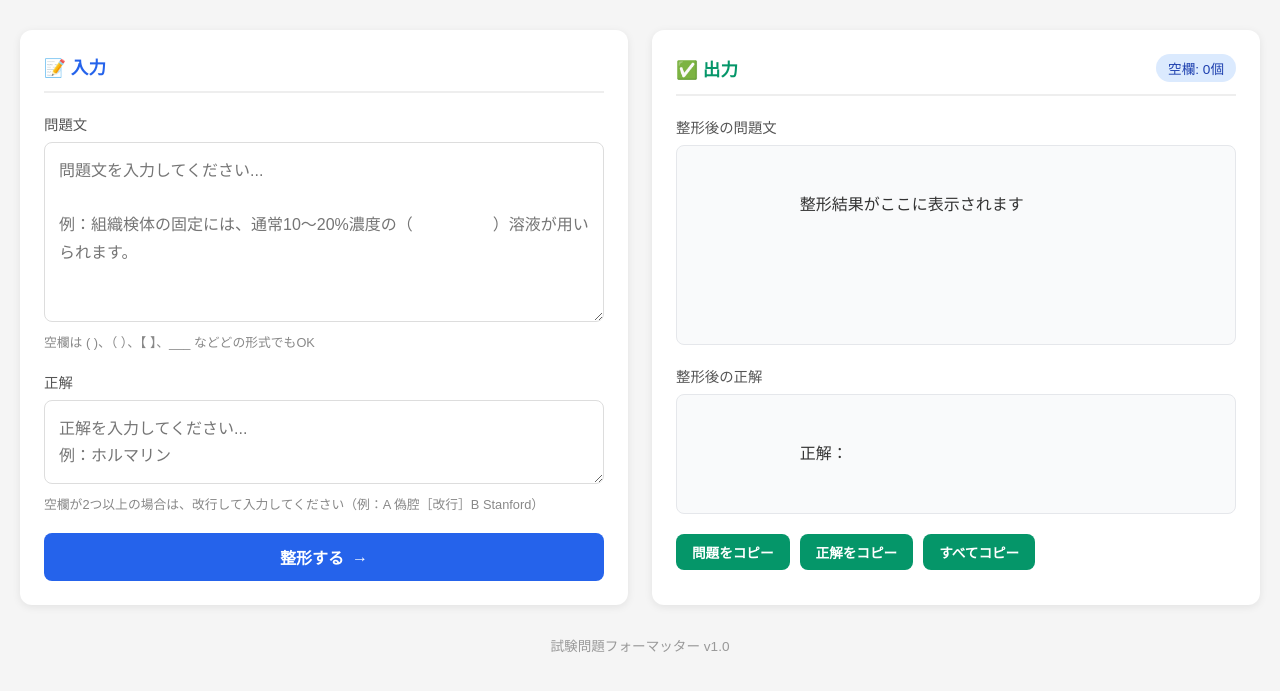
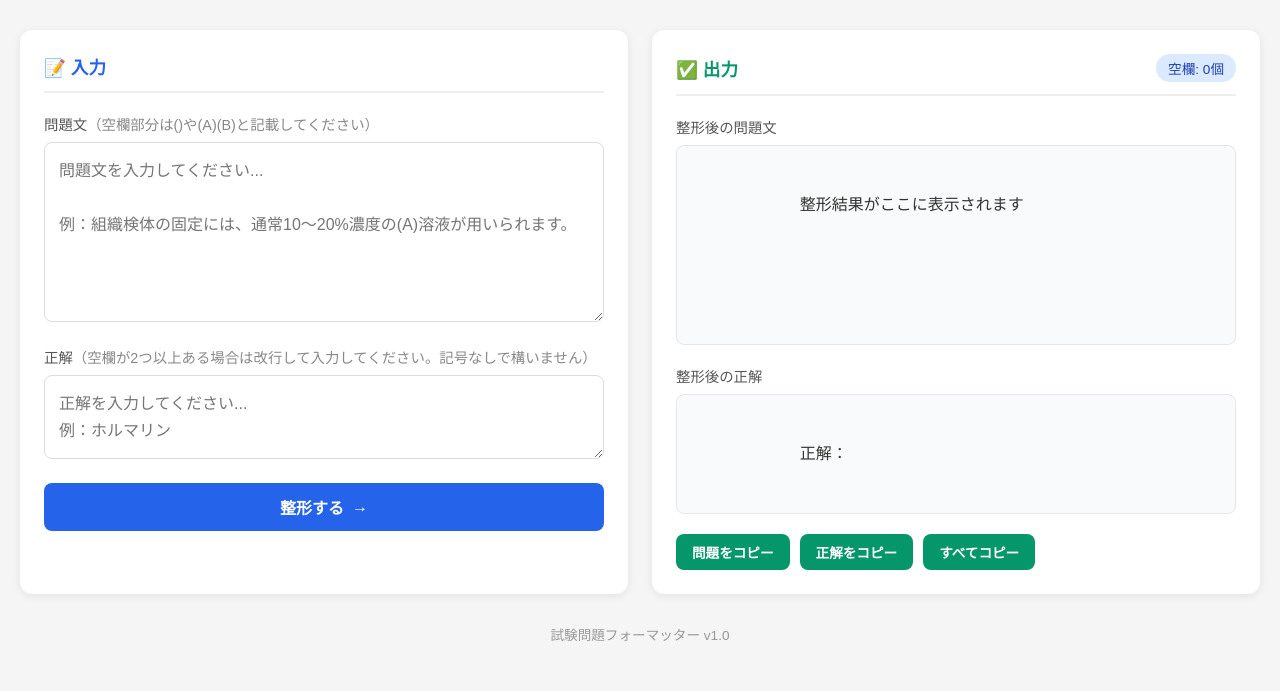
Before and after one commit to gechapathologist/saisei01, a Flask app: page / in a window 1280 px wide. Shown: the part 91-782 px from the top of the page. Run offline with Flask 3, Linux system fonts and the light colour scheme.

Commit message:
Enhance input labels with additional hints
Added label hints for question and answer fields.

```diff
--- a/templates/index.html
+++ b/templates/index.html
@@ -88,6 +88,11 @@
             font-weight: 500;
             color: #555;
             margin-bottom: 8px;
+        }
+
+        .label-hint {
+            font-weight: 400;
+            color: #888;
         }
 
         textarea {
@@ -201,12 +206,6 @@
             font-weight: 500;
         }
 
-        .hint {
-            font-size: 0.8rem;
-            color: #888;
-            margin-top: 6px;
-        }
-
         .footer {
             text-align: center;
             margin-top: 30px;
@@ -230,23 +229,21 @@
                 </div>
 
                 <div class="input-group">
-                    <label for="question">問題文</label>
+                    <label for="question">問題文<span class="label-hint">（空欄部分は()や(A)(B)と記載してください）</span></label>
                     <textarea
                         id="question"
                         class="question-input"
-                        placeholder="問題文を入力してください...&#10;&#10;例：組織検体の固定には、通常10～20%濃度の（　　　　　）溶液が用いられます。"
+                        placeholder="問題文を入力してください...&#10;&#10;例：組織検体の固定には、通常10～20%濃度の(A)溶液が用いられます。"
                     ></textarea>
-                    <p class="hint">空欄は ( )、（ ）、【 】、___ などどの形式でもOK</p>
                 </div>
 
                 <div class="input-group">
-                    <label for="answer">正解</label>
+                    <label for="answer">正解<span class="label-hint">（空欄が2つ以上ある場合は改行して入力してください。記号なしで構いません）</span></label>
                     <textarea
                         id="answer"
                         class="answer-input"
                         placeholder="正解を入力してください...&#10;例：ホルマリン"
                     ></textarea>
-                    <p class="hint">空欄が2つ以上の場合は、改行して入力してください（例：A 偽腔［改行］B Stanford）</p>
                 </div>
 
                 <button class="btn btn-primary" onclick="formatQuestion()">
```
